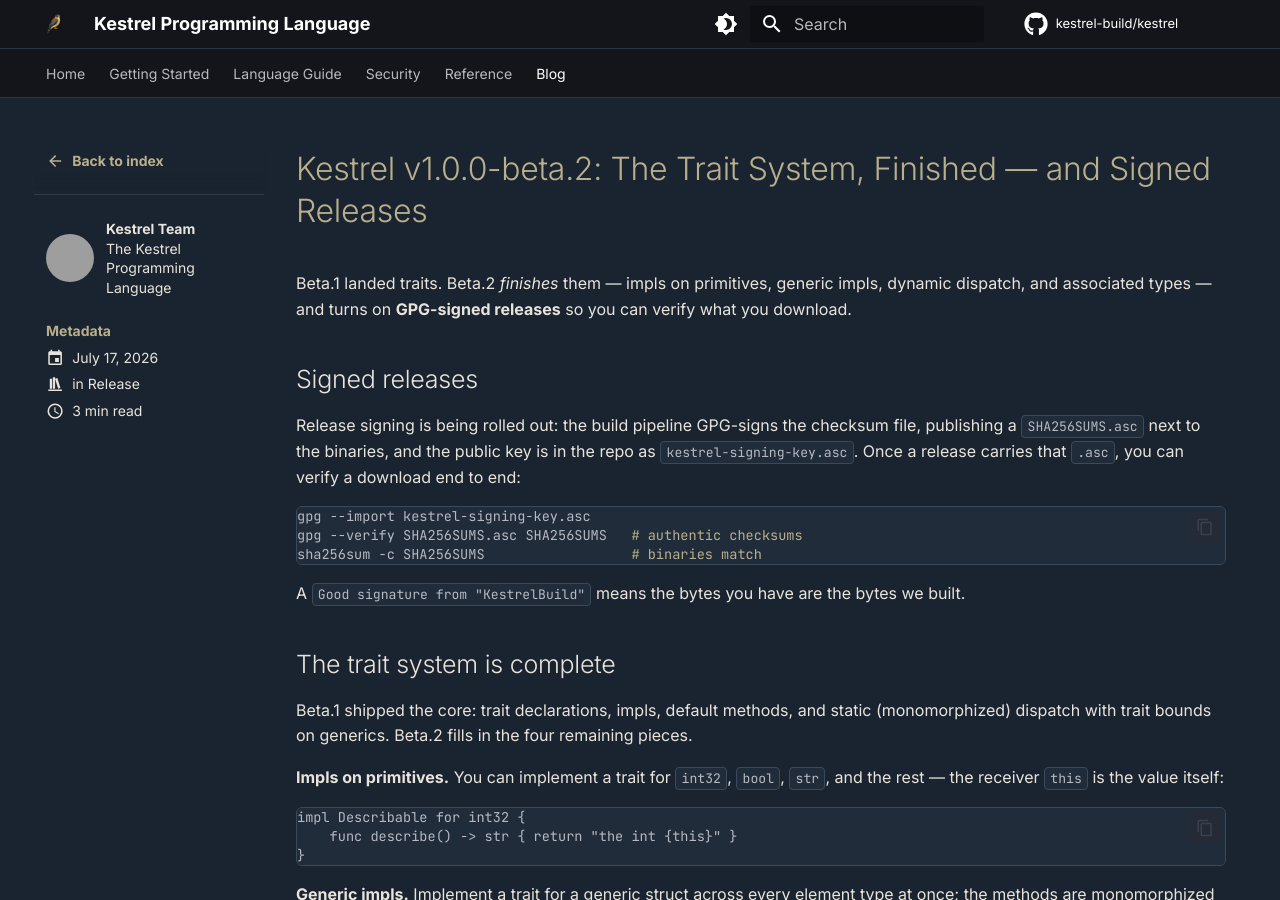
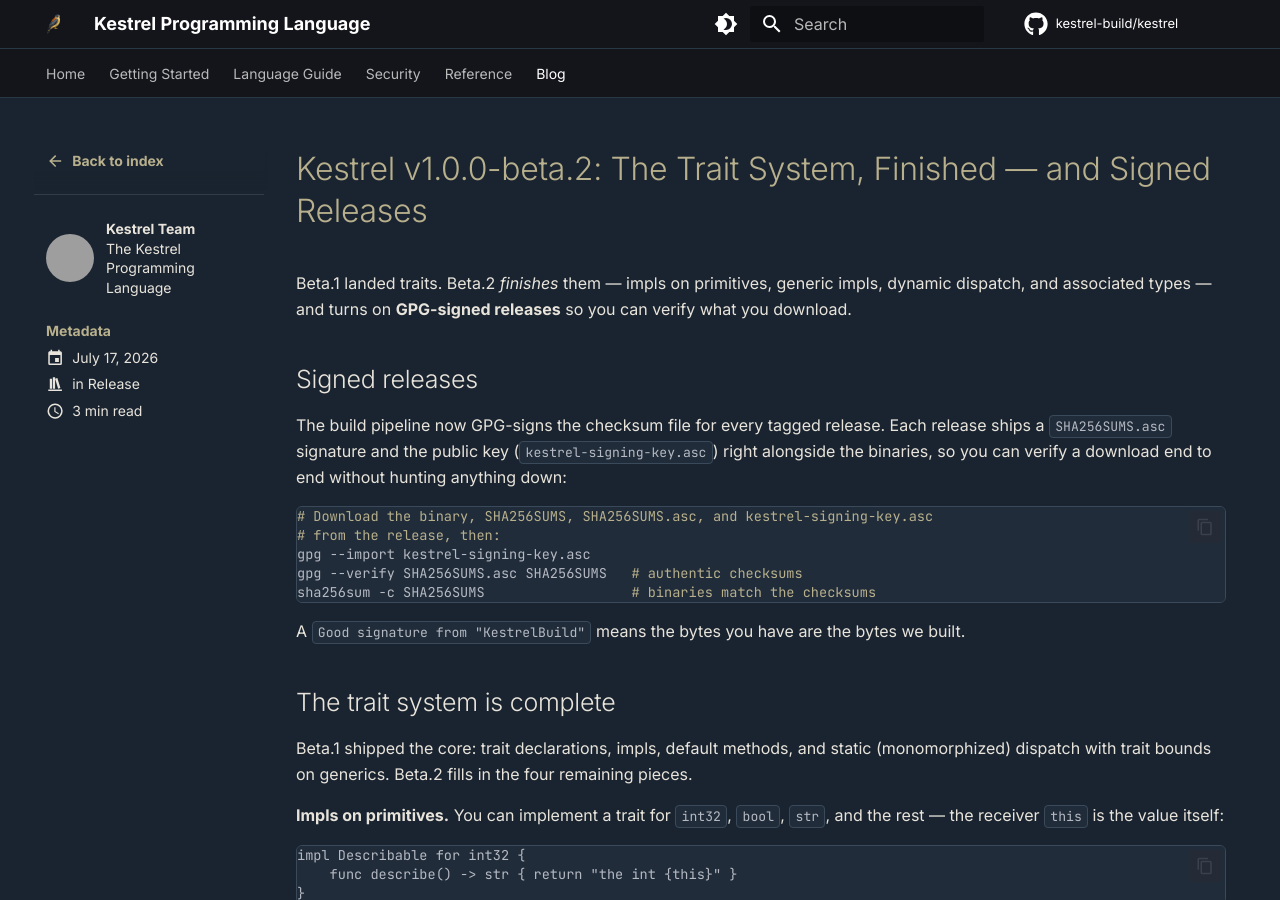
Before and after one commit to kestrel-build/kestrel-build.github.io, an MkDocs documentation site: the page built from docs/blog/posts/2026-07-17-beta-2-release.md, in a window 1280 px wide and 900 px high. Built offline with MkDocs 1.6.1 and Material for MkDocs 9.7.7, drawn with Linux system fonts in a browser that asks for light colours; comment, search, counter and statistics services are not loaded; grey boxes are pictures that could not be loaded.

Commit message:
docs: correct beta-2 signing section to match CI signing
Releases are now GPG-signed by the build pipeline. Each release ships
SHA256SUMS.asc and the public key (kestrel-signing-key.asc) alongside the
binaries, so downloaders can verify end to end without hunting for the key.

````diff
--- a/docs/blog/posts/2026-07-17-beta-2-release.md
+++ b/docs/blog/posts/2026-07-17-beta-2-release.md
@@ -16,15 +16,17 @@ releases** so you can verify what you download.
 
 ## Signed releases
 
-Release signing is being rolled out: the build pipeline GPG-signs the checksum
-file, publishing a `SHA256SUMS.asc` next to the binaries, and the public key is
-in the repo as `kestrel-signing-key.asc`. Once a release carries that `.asc`,
-you can verify a download end to end:
+The build pipeline now GPG-signs the checksum file for every tagged release.
+Each release ships a `SHA256SUMS.asc` signature and the public key
+(`kestrel-signing-key.asc`) right alongside the binaries, so you can verify a
+download end to end without hunting anything down:
 
 ```bash
+# Download the binary, SHA256SUMS, SHA256SUMS.asc, and kestrel-signing-key.asc
+# from the release, then:
 gpg --import kestrel-signing-key.asc
 gpg --verify SHA256SUMS.asc SHA256SUMS   # authentic checksums
-sha256sum -c SHA256SUMS                  # binaries match
+sha256sum -c SHA256SUMS                  # binaries match the checksums
 ```
 
 A `Good signature from "KestrelBuild"` means the bytes you have are the bytes we
````
